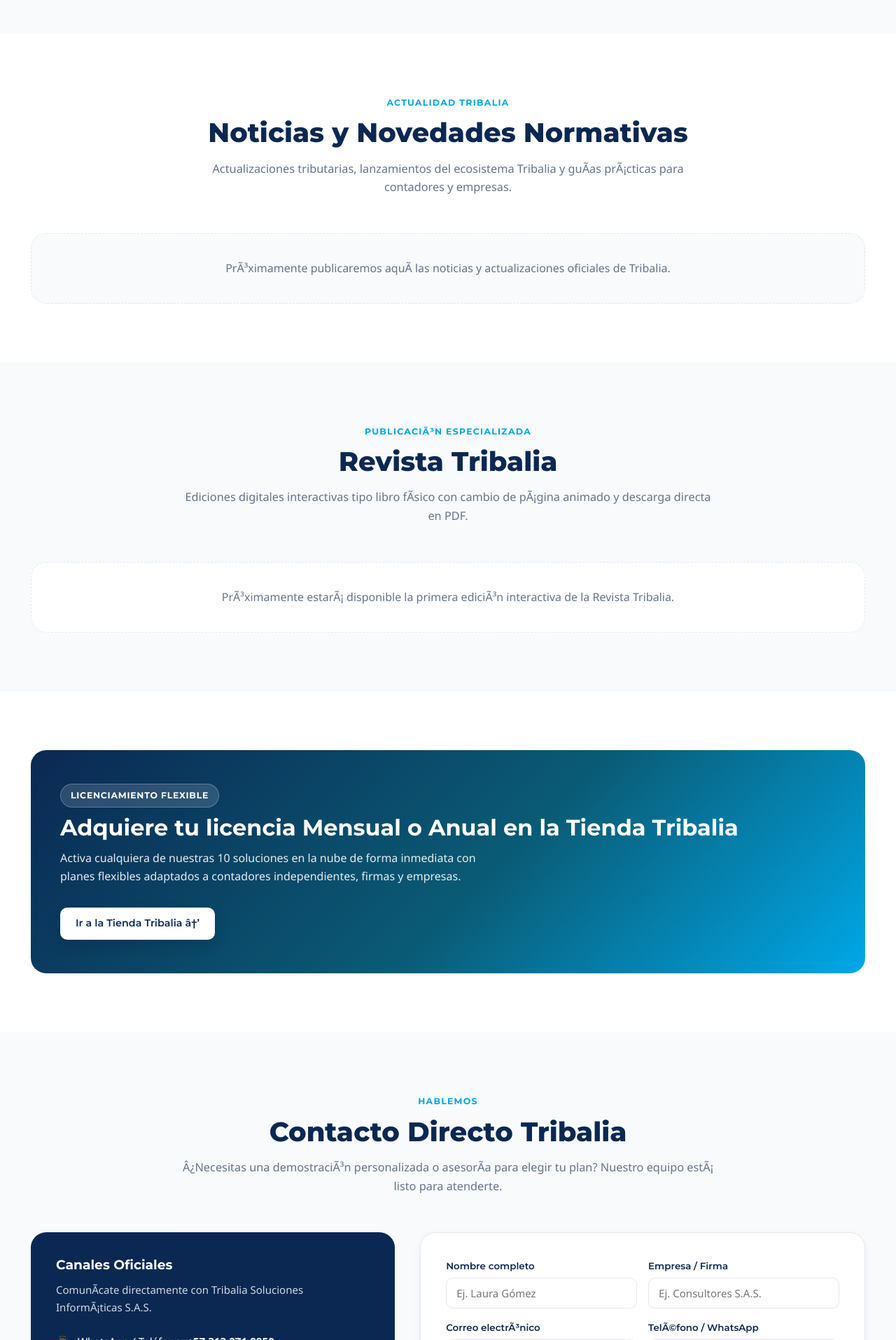
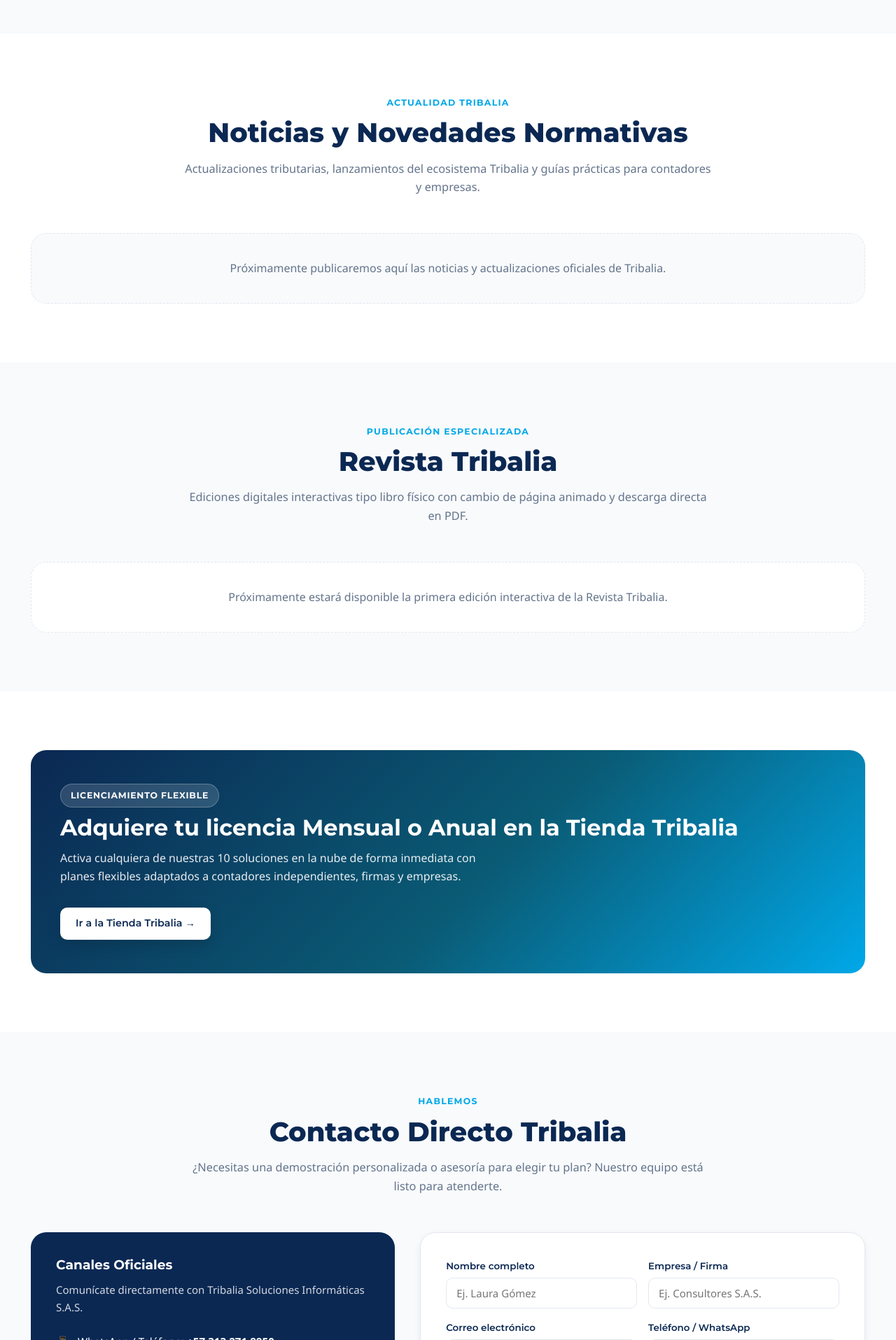
Before and after one commit to eiderjaimes888-rgb/Tribalia, a Node server app: page / in a window 1280 px wide. Shown: the part 2720-4635 px from the top of the page at 70% size. Run offline with Node 20, Linux system fonts and the light colour scheme; data comes from the database, SQL or seed files in the repository; data that the repository does not hold is empty.

Commit message:
Fix UTF-8 encoding in tribalia-node.js

```diff
--- a/public/js/tribalia-node.js
+++ b/public/js/tribalia-node.js
@@ -8,48 +8,48 @@
     es: {
       nav_home: 'Inicio',
       nav_products: 'Productos',
-      nav_about: 'QuiÃ©nes Somos',
+      nav_about: 'Quiénes Somos',
       nav_news: 'Noticias',
       nav_magazine: 'Revista',
       nav_store: 'Tienda',
       nav_contact: 'Contacto',
-      btn_access: 'Acceso Aplicaciones â–¾',
-      hero_more_info: 'MÃ¡s informaciÃ³n â†’',
+      btn_access: 'Acceso Aplicaciones ▾',
+      hero_more_info: 'Más información →',
       hero_get_license: 'Adquirir licencia (Mensual / Anual)',
       hero_palette_label: 'Paleta oficial:',
       hero_badge_prefix: 'Ecosistema Tribalia',
       ecosystem_eyebrow: 'Portafolio Oficial',
-      ecosystem_title: 'Ecosistema TecnolÃ³gico Tribalia',
+      ecosystem_title: 'Ecosistema Tecnológico Tribalia',
       ecosystem_subtitle:
-        'Cada soluciÃ³n cuenta con su propia identidad cromÃ¡tica, acceso directo en la nube, pÃ¡gina informativa con demostraciones y licenciamiento mensual o anual.',
-      card_more_info: 'MÃ¡s informaciÃ³n',
+        'Cada solución cuenta con su propia identidad cromática, acceso directo en la nube, página informativa con demostraciones y licenciamiento mensual o anual.',
+      card_more_info: 'Más información',
       card_get_license: 'Adquirir licencia',
       news_eyebrow: 'Actualidad Tribalia',
       news_title: 'Noticias y Novedades Normativas',
       news_subtitle:
-        'Actualizaciones tributarias, lanzamientos del ecosistema Tribalia y guÃ­as prÃ¡cticas para contadores y empresas.',
-      news_empty: 'PrÃ³ximamente publicaremos aquÃ­ las noticias y actualizaciones oficiales de Tribalia.',
-      mag_eyebrow: 'PublicaciÃ³n Especializada',
+        'Actualizaciones tributarias, lanzamientos del ecosistema Tribalia y guías prácticas para contadores y empresas.',
+      news_empty: 'Próximamente publicaremos aquí las noticias y actualizaciones oficiales de Tribalia.',
+      mag_eyebrow: 'Publicación Especializada',
       mag_title: 'Revista Tribalia',
       mag_subtitle:
-        'Ediciones digitales interactivas tipo libro fÃ­sico con cambio de pÃ¡gina animado y descarga directa en PDF.',
-      mag_empty: 'PrÃ³ximamente estarÃ¡ disponible la primera ediciÃ³n interactiva de la Revista Tribalia.',
+        'Ediciones digitales interactivas tipo libro físico con cambio de página animado y descarga directa en PDF.',
+      mag_empty: 'Próximamente estará disponible la primera edición interactiva de la Revista Tribalia.',
       store_badge: 'Licenciamiento Flexible',
       store_title: 'Adquiere tu licencia Mensual o Anual en la Tienda Tribalia',
       store_desc:
         'Activa cualquiera de nuestras 10 soluciones en la nube de forma inmediata con planes flexibles adaptados a contadores independientes, firmas y empresas.',
-      store_btn: 'Ir a la Tienda Tribalia â†’',
+      store_btn: 'Ir a la Tienda Tribalia →',
       contact_eyebrow: 'Hablemos',
       contact_title: 'Contacto Directo Tribalia',
       contact_subtitle:
-        'Â¿Necesitas una demostraciÃ³n personalizada o asesorÃ­a para elegir tu plan? Nuestro equipo estÃ¡ listo para atenderte.',
+        '¿Necesitas una demostración personalizada o asesoría para elegir tu plan? Nuestro equipo está listo para atenderte.',
       contact_channels: 'Canales Oficiales',
-      contact_channels_desc: 'ComunÃ­cate directamente con Tribalia Soluciones InformÃ¡ticas S.A.S.',
+      contact_channels_desc: 'Comunícate directamente con Tribalia Soluciones Informáticas S.A.S.',
       form_name: 'Nombre completo',
       form_company: 'Empresa / Firma',
-      form_email: 'Correo electrÃ³nico',
-      form_phone: 'TelÃ©fono / WhatsApp',
-      form_product: 'AplicaciÃ³n de interÃ©s',
+      form_email: 'Correo electrónico',
+      form_phone: 'Teléfono / WhatsApp',
+      form_product: 'Aplicación de interés',
       form_message: 'Mensaje',
       form_submit: 'Enviar mensaje'
     },
@@ -61,8 +61,8 @@
       nav_magazine: 'Magazine',
       nav_store: 'Store',
       nav_contact: 'Contact',
-      btn_access: 'App Portal â–¾',
-      hero_more_info: 'Learn more â†’',
+      btn_access: 'App Portal ▾',
+      hero_more_info: 'Learn more →',
       hero_get_license: 'Get License (Monthly / Annual)',
       hero_palette_label: 'Official palette:',
       hero_badge_prefix: 'Tribalia Ecosystem',
@@ -86,13 +86,13 @@
       store_title: 'Get your Monthly or Annual license at the Tribalia Store',
       store_desc:
         'Activate any of our 10 cloud solutions instantly with flexible plans tailored for independent CPAs, accounting firms, and enterprises.',
-      store_btn: 'Go to Tribalia Store â†’',
+      store_btn: 'Go to Tribalia Store →',
       contact_eyebrow: 'Get in Touch',
       contact_title: 'Direct Tribalia Contact',
       contact_subtitle:
         'Need a personalized demo or guidance choosing your plan? Our team is ready to help.',
       contact_channels: 'Official Channels',
-      contact_channels_desc: 'Reach out directly to Tribalia Soluciones InformÃ¡ticas S.A.S.',
+      contact_channels_desc: 'Reach out directly to Tribalia Soluciones Informáticas S.A.S.',
       form_name: 'Full name',
       form_company: 'Company / Firm',
       form_email: 'Email address',
@@ -149,7 +149,7 @@
           <li class="dropdown-item">
             <a href="${p.subdomain}" target="_blank" rel="noopener noreferrer">
               <span>${p.shortName}</span>
-              <span style="font-size:0.72rem; color:#64748B;">${p.subdomain.replace('https://', '')} â†—</span>
+              <span style="font-size:0.72rem; color:#64748B;">${p.subdomain.replace('https://', '')} ↗</span>
             </a>
           </li>`
           )
@@ -181,7 +181,7 @@
     heroEl.style.setProperty('--active-accent', product.accentColor);
     heroEl.style.setProperty('--active-bridge', product.bridgeColor);
 
-    if (badgeEl) badgeEl.textContent = `${t.hero_badge_prefix} Â· ${index + 1} / ${products.length}`;
+    if (badgeEl) badgeEl.textContent = `${t.hero_badge_prefix} · ${index + 1} / ${products.length}`;
     if (titleEl) {
       titleEl.textContent = product.name;
       titleEl.classList.remove('animate-swap');
@@ -192,7 +192,7 @@
 
     if (chipsEl) {
       const highlights = getField(product, 'highlights') || [];
-      chipsEl.innerHTML = highlights.map((h) => `<span class="hero-chip">âœ“ ${h}</span>`).join('');
+      chipsEl.innerHTML = highlights.map((h) => `<span class="hero-chip">✓ ${h}</span>`).join('');
     }
 
     if (btnInfo) {
@@ -401,7 +401,7 @@
       } catch (err) {
         feedback.style.display = 'block';
         feedback.style.color = '#DC2626';
-        feedback.textContent = 'Error de conexiÃ³n. Intenta nuevamente.';
+        feedback.textContent = 'Error de conexión. Intenta nuevamente.';
       }
     });
   }
--- a/views/partials/footer.ejs
+++ b/views/partials/footer.ejs
@@ -48,7 +48,7 @@
     </div>
   </footer>
 
-  <script src="/js/products-data.js?v=2.0"></script>
-  <script src="/js/tribalia-node.js?v=2.0"></script>
+  <script src="/js/products-data.js?v=2.1"></script>
+  <script src="/js/tribalia-node.js?v=2.1"></script>
 </body>
 </html>
```
